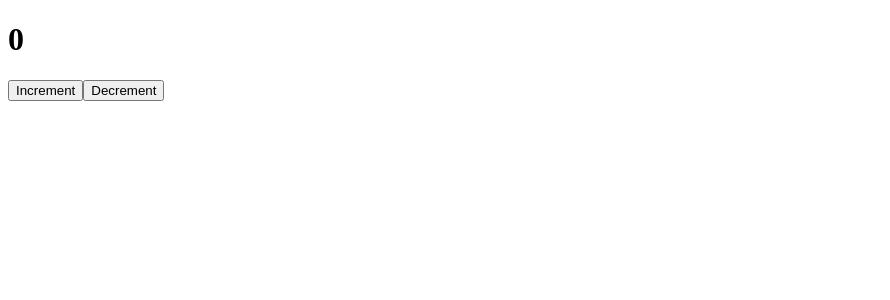
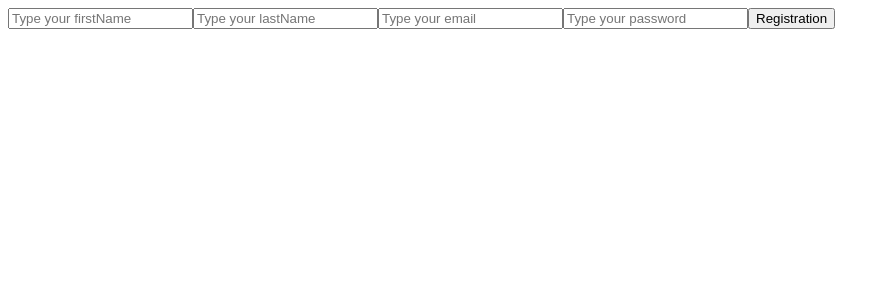
Before and after one commit to LarysaLemeshuk/cra-first-project, a React (Create React App) app: page / in a window 1280 px wide. Shown: the top 300 px of the page, without its empty margins (0-890 px from the left). Built offline with nearby package versions, Linux system fonts and the light colour scheme.

Commit message:
UseReducer with form

```diff
--- a/src/Components/App.js
+++ b/src/Components/App.js
@@ -1,10 +1,9 @@
 import React from 'react';
 import RegistrationForm from './RegistrationForm/RegistrationForm';
-import Clicker from './RegistrationForm/RegistrationForm';
 
 class App extends React.Component {
   render() {
-    return <Clicker />;
+    return <RegistrationForm />;
   }
 }
 
--- a/src/Components/RegistrationForm/RegistrationForm.js
+++ b/src/Components/RegistrationForm/RegistrationForm.js
@@ -1,119 +1,66 @@
-import { useState, useReducer } from 'react';
-
-function reducer(state, action) {
-  switch (action.type) {
-    case 'CLICK_INCREMENT': {
-      return {
-        ...state,
-        count: state.count + 1,
-      };
-    }
-    case 'CLICK_DECREMENT': {
-      return {
-        ...state,
-        count: state.count - 1,
-      };
-    }
-    // case 'INPUT_CHENGE': {
-    //   // 1. Розбираємось з атрибутом пате
-    //   // 2. Коли ми розібралися, в який саме стейт має зайти значення - кладемо у відповідний стейт значення
-    //   break;
-    // }
-
-    default: {
-      return state;
-    }
-  }
-}
+import { useReducer } from 'react';
+import { registrationReducer } from '../../reducers/registrationReducer';
+import CONSTANTS from '../../constants';
+const { ACTIONS } = CONSTANTS;
 
 const initialState = {
-  count: 0,
+  firstName: '',
+  lastName: '',
+  email: '',
+  password: '',
 };
 
-const Clicker = () => {
-  const [state, dispatch] = useReducer(reducer, initialState);
+const RegistrationForm = () => {
+  const [state, dispatch] = useReducer(registrationReducer, initialState);
+  const { firstName, lastName, email, password } = state;
 
-  const clickHandler = () => {
+  const universalChangeHandler = ({ target: { value, name } }) => {
     dispatch({
-      type: 'CLICK_INCREMENT',
-    }); // передати обʼєкт action
+      type: ACTIONS.INPUT_CHANGE,
+      payload: {
+        value,
+        name,
+      },
+    });
   };
-
-  const decrementClickHandler = () => {
-    dispatch({ type: 'CLICK_DECREMENT' });
-  };
+  const submitHandler = (event) => {
+    event.preventDefault()
+    console.log(state);// тут може бути запит на сервер
+  }
 
   return (
-    <>
-      <h1>{state.count}</h1>
-      <button onClick={clickHandler}>Increment</button>
-      <button onClick={decrementClickHandler}>Decrement</button>
-    </>
+    <form>
+      <input
+        type="text"
+        name="firstName"
+        placeholder="Type your firstName"
+        value={firstName}
+        onChange={universalChangeHandler}
+      />
+      <input
+        type="text"
+        name="lastName"
+        placeholder="Type your lastName"
+        value={lastName}
+        onChange={universalChangeHandler}
+      />
+      <input
+        type="email"
+        name="email"
+        placeholder="Type your email"
+        value={email}
+        onChange={universalChangeHandler}
+      />
+      <input
+        type="text"
+        name="password"
+        placeholder="Type your password"
+        value={password}
+        onChange={universalChangeHandler}
+      />
+      <button type='submit' onClick={submitHandler}>Registration</button>
+    </form>
   );
 };
 
-export default Clicker;
-
-// const RegistrationForm = () => {
-//   const [firstName, setFirstName] = useState('');
-//   const [lastName, setLastName] = useState('');
-//   const [email, setEmail] = useState('');
-//   const [password, setPassword] = useState('');
-
-//   const universalChangeHandler = ({ target: { value, name } }) => {
-//     switch (name) {
-//       case ' firstName': {
-//         setFirstName(value);
-//         break;
-//       }
-//       case ' lastName': {
-//         setLastName(value);
-//         break;
-//       }
-//       case ' email': {
-//         setEmail(value);
-//         break;
-//       }
-//       case ' password': {
-//         setPassword(value);
-//         break;
-//       }
-
-//       default: {
-//         break;
-//       }
-//     }
-//   };
-
-//   return (
-//     <form>
-//       <input
-//         type="text"
-//         name="firstName"
-//         placeholder="Type your firstName"
-//         value={firstName}
-//         onChange={universalChangeHandler}
-//       />
-//       <input
-//         type="text"
-//         name="lasttName"
-//         placeholder="Type your lastName"
-//         value={lastName}
-//         onChange={universalChangeHandler}
-//       />
-//       <input
-//         type="email"
-//         name="email"
-//         placeholder="Type your email"
-//         value={email}
-//         onChange={universalChangeHandler}
-//       />
-//       <input
-//         type="text"
-//         name="password"
-//         placeholder="Type your password"
-//         value={password}
-//         onChange={universalChangeHandler}
-//       />
-//     </form>
-//   );
+export default RegistrationForm;
--- a/src/constants/index.js
+++ b/src/constants/index.js
@@ -5,6 +5,9 @@ const CONSTANTS = {
     LIGHT: 'LIGHT',
     DARK: 'DARK',
   },
+  ACTIONS: {
+    INPUT_CHANGE: 'INPUT_CHANGE'
+  }
 };
 
 export default CONSTANTS;
--- /dev/null
+++ b/src/reducers/registrationReducer.js
@@ -0,0 +1,19 @@
+import CONSTANTS from "../constants";
+const {ACTIONS} = CONSTANTS
+
+
+export function registrationReducer(state, action) {
+  switch (action.type) {
+    case ACTIONS.INPUT_CHANGE: {
+      const {
+        payload: { name, value },
+      } = action;
+      return {
+        ...state,
+        [name]: value,
+      };
+    }
+    default:
+      return state;
+  }
+}
```
Also changed, not shown: src/Components/RegistrationForm/Clicker.js (added, +55 -0 lines).
